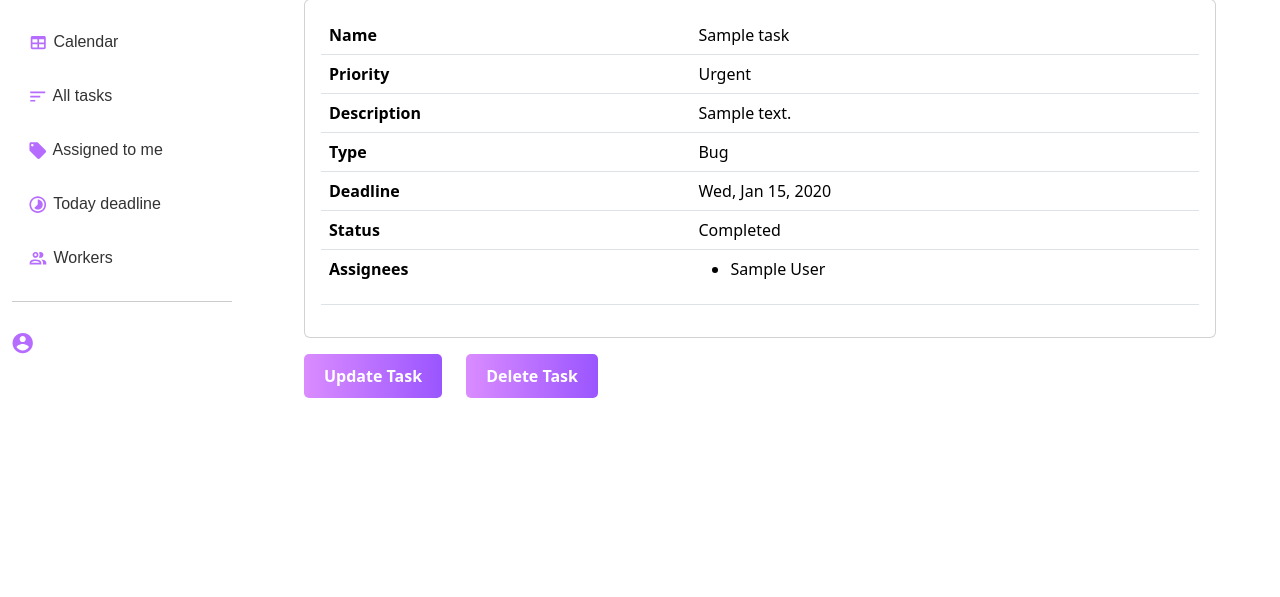
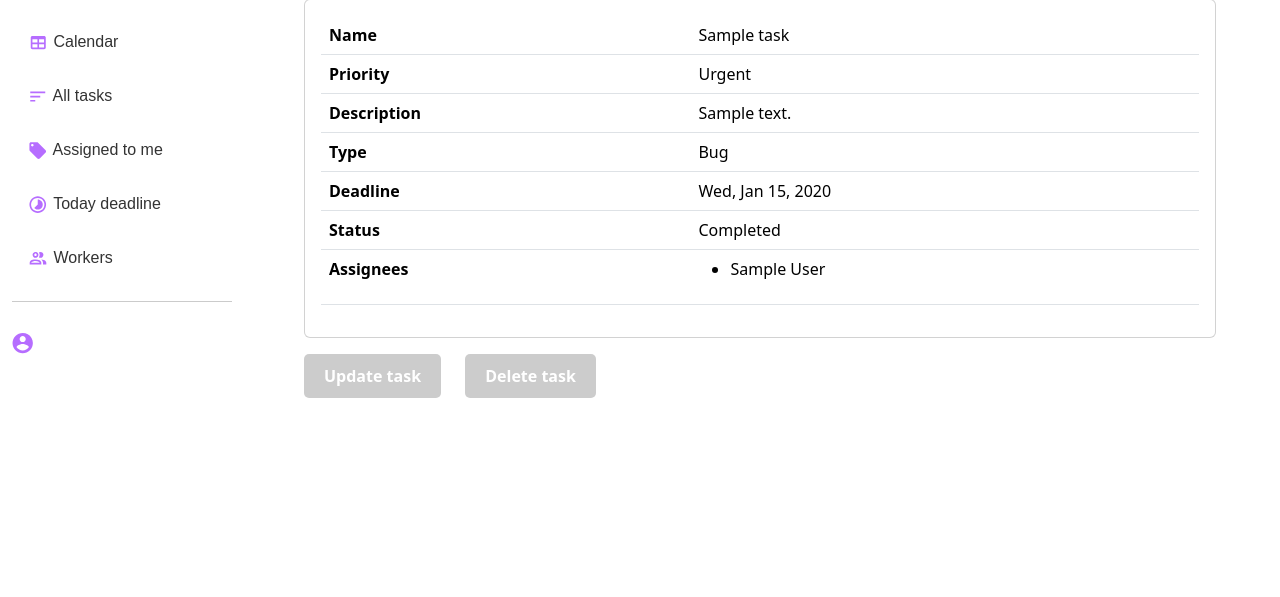
Before and after one commit to oleksandra-shershen/task-manager, a Django app: template templates/task_manager/task_detail.html in a window 1280 px wide. Shown: the part 119-716 px from the top of the page. Run offline with Django 4.2, Linux system fonts and the light colour scheme; the template is opened without the code that fills it: values that come from a table or form of the project are taken from there, others are empty; tables that the repository leaves empty hold one stand-in row (values such as "Sample post").

Commit message:
Add disabled buttons if task isn't yours

```diff
--- a/templates/task_manager/task_detail.html
+++ b/templates/task_manager/task_detail.html
@@ -32,7 +32,7 @@
 {% load static %}
 
 {% block tasks-toolbar-icon %}
-    <img class="listTitleIcon" src="{% static 'img/task_details.svg' %}" alt="Bootstrap" width="50" height="50">
+    <img class="listTitleIcon" src="{% static 'img/task_details.svg' %}" alt="Task Details" width="50" height="50">
 {% endblock %}
 
 {% block tasks-toolbar-title %}
@@ -92,8 +92,10 @@
                 </div>
             </div>
             <div class="mt-3">
-                <a href="{% url 'task_manager:task-update' pk=task.id %}" class="gradient-btn">Update Task</a>
-                <a href="{% url 'task_manager:task-delete' pk=task.id %}" class="gradient-btn">Delete Task</a>
+                <a href="{% if request.user in task.assignees.all %}{% url 'task_manager:task-update' pk=task.id %}
+                {% else %}#{% endif %}" class="gradient-btn {% if request.user not in task.assignees.all %}disabled-btn{% endif %}">Update task</a>
+                <a href="{% if request.user in task.assignees.all %}{% url 'task_manager:task-delete' pk=task.id %}
+                {% else %}#{% endif %}" class="gradient-btn {% if request.user not in task.assignees.all %}disabled-btn{% endif %}">Delete task</a>
             </div>
         </div>
     </div>
```
